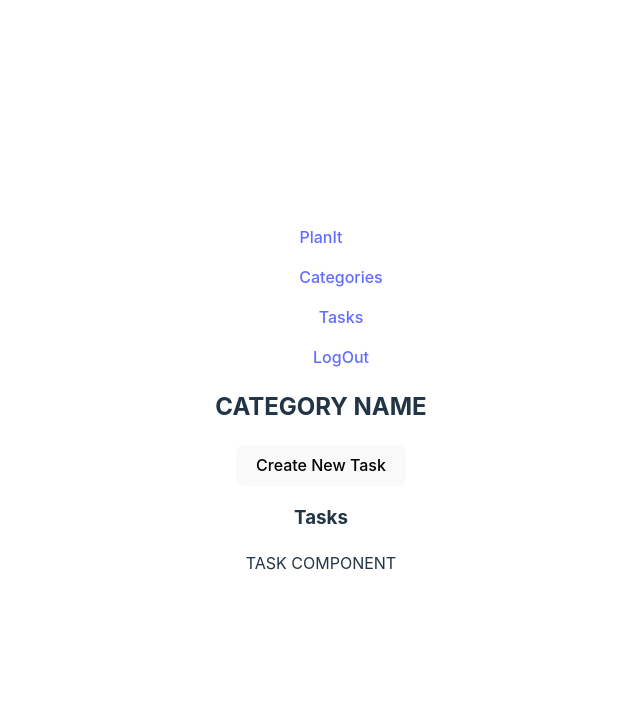
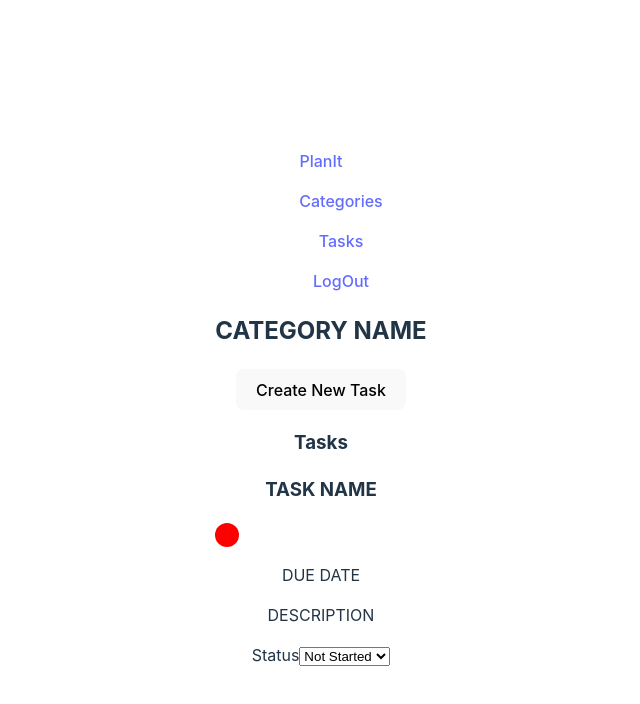
Before and after one commit to Yackens/Ironhack-PlanIt-Frontend, a React (Vite) app: page /tasks in a window 1280 px wide. Shown: the top 704 px of the page, without its empty margins (319-959 px from the left). Built offline with nearby package versions, Linux system fonts and the light colour scheme.

Commit message:
task component without icons

```diff
--- a/src/App.css
+++ b/src/App.css
@@ -44,3 +44,10 @@
 ul{
   list-style: none;
 }
+
+.statusDiv {
+  width: 24px;
+  height: 24px;
+  background-color: red;
+  border-radius: 40px;
+}
--- a/src/Components/OneTask.jsx
+++ b/src/Components/OneTask.jsx
@@ -0,0 +1,29 @@
+import React from 'react'
+import '../App.css'
+
+function OneTask() {
+  return (
+    <div>
+    <div>
+        <h3>TASK NAME</h3>
+        <div className='statusDiv'></div>
+        <p>DUE DATE</p>
+    </div>
+    <div>
+        <p>DESCRIPTION</p>
+    </div>
+    <div>
+    <label for="dropdown">Status</label>
+    <select id="dropdown">
+        <option value="option1">Not Started</option>
+        <option value="option2">In Progress</option>
+        <option value="option3">Completed</option>
+
+    </select>
+    </div>
+
+    </div>
+  )
+}
+
+export default OneTask
--- a/src/pages/Tasks.jsx
+++ b/src/pages/Tasks.jsx
@@ -1,6 +1,7 @@
 import React from 'react'
 import NavBar from '../Components/NavBar'
 import { Link } from "react-router-dom";
+import OneTask from "../Components/OneTask"
 
 function Tasks() {
   return (
@@ -18,7 +19,7 @@ function Tasks() {
         <h3>Tasks</h3>
 
         <div>
-            <p>TASK COMPONENT</p>
+            <OneTask />
         </div>
     </div>
   )
```
